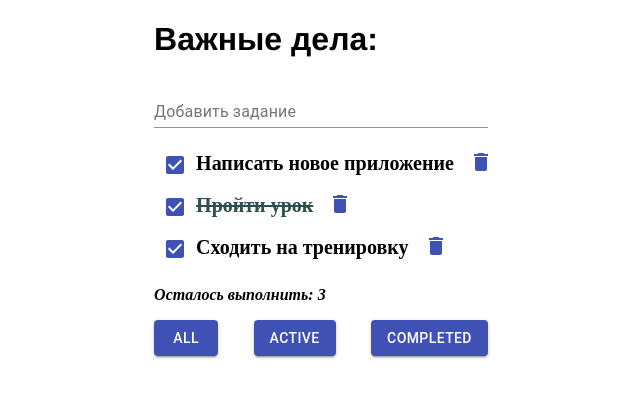
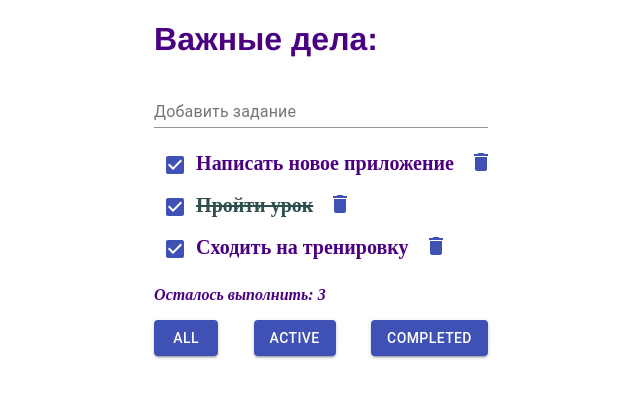
Before and after one commit to WebHeroSchool/react_aal11, a React (Create React App) app: page / in a window 1280 px wide. Shown: the top 398 px of the page, without its empty margins (319-959 px from the left). Built offline with nearby package versions, Linux system fonts and the light colour scheme.

Commit message:
style text

```diff
--- a/src/components/App/App.module.css
+++ b/src/components/App/App.module.css
@@ -2,13 +2,10 @@
   margin: auto;
   width: max-content;
   font-family: cursive;
+  color: #4B0082	;
 
 }
 
 .title {
 	font-family: Helvetica;
 }
-
-.body {
-	color: green;
-}
```
